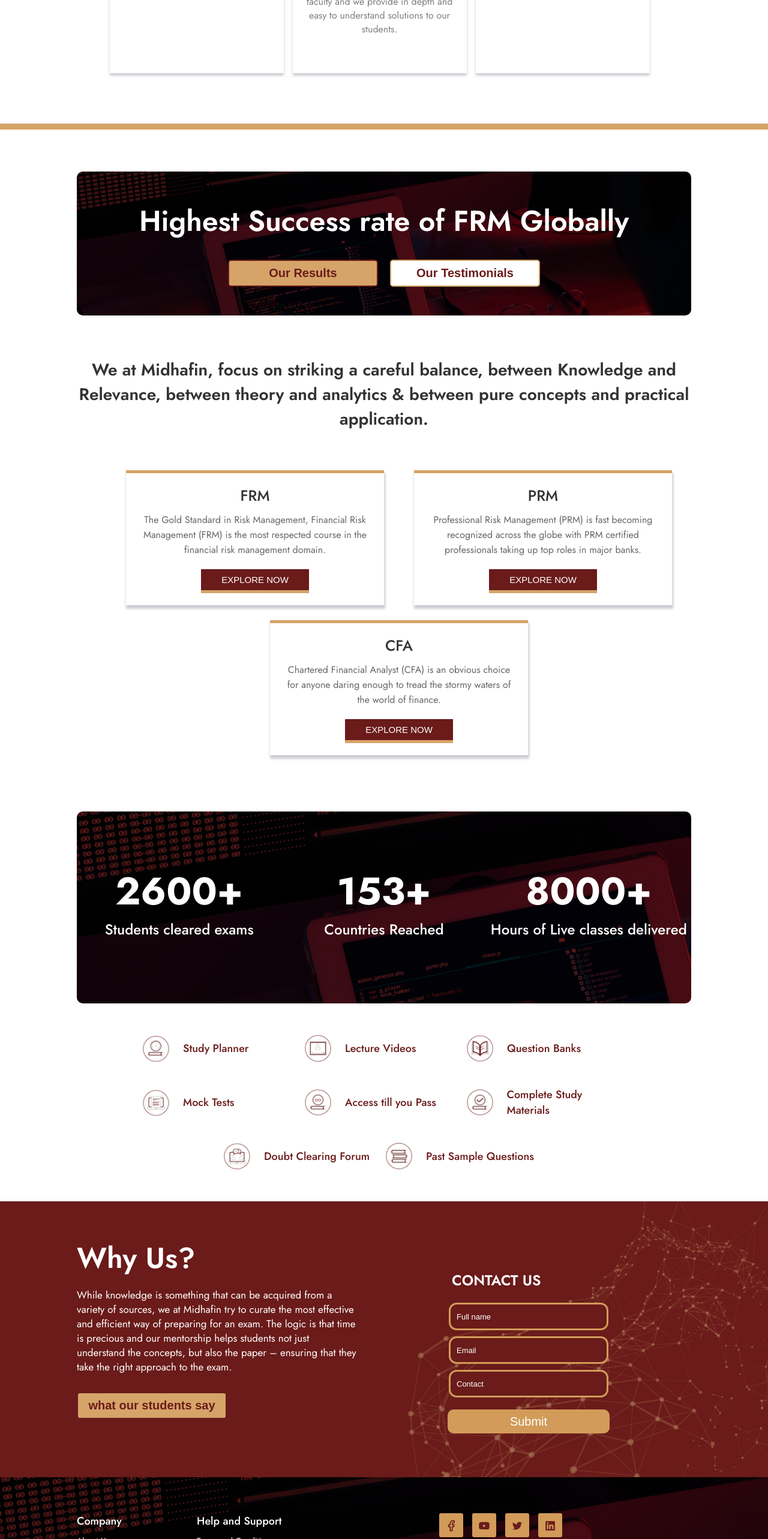
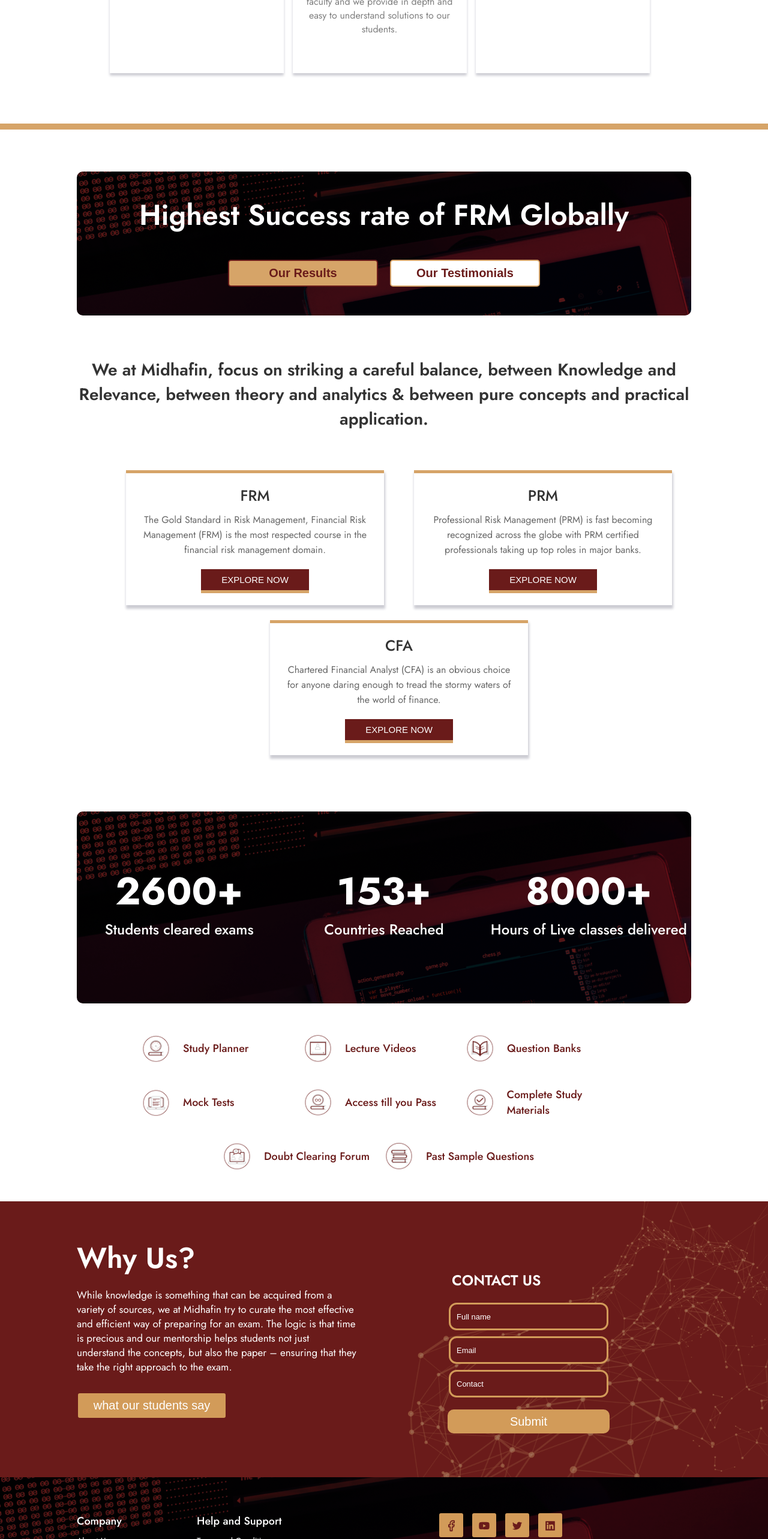
Before and after one commit to totorodev0032/MidhaFin, a React (Create React App) app: page / in a window 1280 px wide. Shown: the part 1246-3812 px from the top of the page at 60% size. Built offline with nearby package versions, Linux system fonts and the light colour scheme.

Commit message:
responsiveness improved

```diff
--- a/src/components/Banner.js
+++ b/src/components/Banner.js
@@ -11,7 +11,7 @@
   align-items: center;
   margin-top: 30px;
 
-  @media (max-width: 496px) {
+  @media (max-width: 1046px) {
     height: auto;
   }
 `;
@@ -22,7 +22,6 @@
   width: 80%;
   height: 30vh;
   background: url(${footerImage});
-  background-size: cover;
   border-radius: 10px;
   justify-content: center;
   align-items: center;
@@ -31,18 +30,19 @@
     color: white;
     font-weight: 600;
     font-size: 3rem;
+    padding: 10px;
   }
 
   .link {
     text-decoration: none;
   }
 
-  @media (max-width: 496px) {
+  @media (max-width: 1046px) {
     height: auto;
     flex-direction: column;
   }
 
-  @media (max-width: 496px) {
+  @media (max-width: 646px) {
     .heading {
       font-size: 2rem;
       text-align: center;
@@ -66,9 +66,10 @@
   cursor: pointer;
   font-size: 20px;
   border-radius: 5px;
-  @media screen and (max-width: 500px) {
+  margin-bottom: 20px;
+  @media screen and (max-width: 646px) {
     width: 250px;
-    margin-bottom: 20px;
+    margin-bottom: 0;
   }
 `;
 
@@ -87,9 +88,9 @@
   cursor: pointer;
   font-size: 20px;
   border-radius: 5px;
-  @media screen and (max-width: 500px) {
+  margin-bottom: 20px;
+  @media screen and (max-width: 646px) {
     width: 250px;
-    margin-bottom: 20px;
     margin-top: 0;
   }
 `;
--- a/src/components/ContactUs/ContactUs.js
+++ b/src/components/ContactUs/ContactUs.js
@@ -88,19 +88,16 @@
   display: flex;
   justify-content: center;
   align-items: center;
-  color: #6a1b1a;
+  color: #fff;
   border: none;
   margin-top: 30px;
-  background-color: #d6a468;
+  background-color: #d29b59;
   border: 2px solid #6a1b1a;
-  font-weight: 600;
+  font-weight: 500;
   cursor: pointer;
   font-size: 20px;
   border-radius: 5px;
-  @media screen and (max-width: 500px) {
-    width: 250px;
-    margin-bottom: 20px;
-  }
+  margin-bottom: 20px;
 `;
 
 const ButtonWrapper = styled.div`
```
